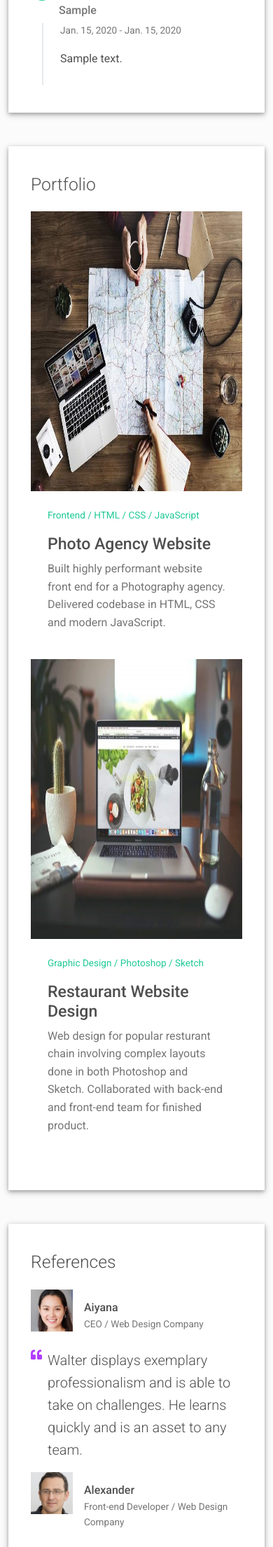
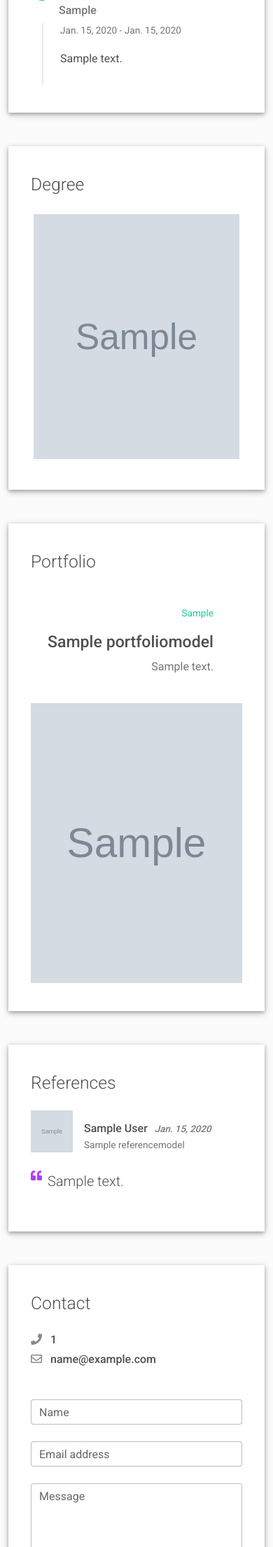
Before and after one commit to saeedrezaghazanfari/peaka-portfolio, a Django app: page / in a window 390 px wide. Shown: the part 1818-4029 px from the top of the page at 70% size. Run offline with Django 4.2, Linux system fonts and the light colour scheme; tables that the repository leaves empty hold one stand-in row (values such as "Sample post"); grey boxes marked "Sample" are stand-in pictures; one stand-in notice (Sample message) is shown; some libraries are stand-ins or nearby versions.

Commit message:
end of edit.

```diff
--- a/assets/css/main.css
+++ b/assets/css/main.css
@@ -1,4 +1,48 @@
 /* Timeline custom component */
+
+.wrapper-degree {
+  position: relative !important;
+}
+.degree-desc {
+  opacity: 0;
+  position: absolute !important;
+  inset: 0 !important;
+  background-color: rgba(0, 0, 0, 0.3);
+  transition: all 0.3s ease;
+}
+.degree-desc div {
+  position: absolute;
+  bottom: 7%;
+  left: 7%;
+}
+.degree-desc h3 { color: white; }
+.degree-desc p { color: white; font-size: 11pt; font-style: italic; }
+.wrapper-degree:hover .degree-desc {
+  opacity: 1;
+}
+.span-created {
+  font-size: 10pt;
+  margin-left: 10px;
+  font-style: italic;
+}
+.messages {
+  position: fixed;
+  top: 10px;
+  left: 10px;
+  z-index: 1000;
+}
+.messages .messages_msg {
+  padding: 1rem 2rem;
+  background-color: rgb(41, 40, 40);
+  color: white;
+}
+.fade-out-msg {
+  animation: fade-out 1s 5s ease-in forwards;
+}
+@keyframes fade-out {
+  50% {opacity: 1;}
+  100% {opacity: 0;}
+}
 .timeline-card {
   position: relative;
   margin-left: 16px; }
--- a/portfolio/models.py
+++ b/portfolio/models.py
@@ -73,7 +73,7 @@ class EducationModel(models.Model):
 class DegreeModel(models.Model):
     image = models.ImageField(upload_to=degree_image_path, verbose_name='Image')
     title = models.CharField(max_length=255, verbose_name='Title')
-    created = models.DateTimeField(verbose_name='Created')
+    created = models.DateField(verbose_name='Created')
 
     def __str__(self):
         return self.title
--- a/portfolio/templates/portfolio/home.html
+++ b/portfolio/templates/portfolio/home.html
@@ -1,4 +1,4 @@
-{% load static %}
+{% load static widget_tweaks %}
 
 <!DOCTYPE html>
 <html lang="en-US">
@@ -7,13 +7,16 @@
     <meta http-equiv="X-UA-Compatible" content="IE=edge">
     <meta name="viewport" content="width=device-width, initial-scale=1">
     <title>SaeedReza Ghazanfari</title>
-    <link rel="icon" href="{{ info.profile.url }}">
+    <link rel="icon" href="{% static 'images/logo.png' %}">
     <link rel="preconnect" href="https://fonts.gstatic.com" crossorigin="crossorigin"/>
     <link rel="preload" as="style" href="https://fonts.googleapis.com/css2?family=Poppins:wght@600&amp;family=Roboto:wght@300;400;500;700&amp;display=swap"/>
     <link rel="stylesheet" href="https://fonts.googleapis.com/css2?family=Poppins:wght@600&amp;family=Roboto:wght@300;400;500;700&amp;display=swap" media="print" onload="this.media='all'"/>
     <noscript>
       <link rel="stylesheet" href="https://fonts.googleapis.com/css2?family=Poppins:wght@600&amp;family=Roboto:wght@300;400;500;700&amp;display=swap"/>
     </noscript>
+    <!-- Leaflet API -->
+    <link rel="stylesheet" href="https://unpkg.com/leaflet@1.7.1/dist/leaflet.css" integrity="sha512-xodZBNTC5n17Xt2atTPuE1HxjVMSvLVW9ocqUKLsCC5CXdbqCmblAshOMAS6/keqq/sMZMZ19scR4PsZChSR7A==" crossorigin="" />
+    <script src="https://unpkg.com/leaflet@1.7.1/dist/leaflet.js" integrity="sha512-XQoYMqMTK8LvdxXYG3nZ448hOEQiglfqkJs1NOQV44cWnUrBc8PkAOcXy20w0vlaXaVUearIOBhiXZ5V3ynxwA==" crossorigin=""></script>
     <link href="{% static 'css/font-awesome/css/all.min.css' %}" rel="stylesheet">
     <link href="{% static 'css/mdb.min.css' %}" rel="stylesheet">
     <link href="{% static 'css/aos.css' %}" rel="stylesheet">
@@ -28,6 +31,13 @@
     </noscript>
   </head>
   <body class="bg-light" id="top">
+    {% if messages %}
+    <div class="messages">
+        {% for message in messages %}
+        <div class="messages_msg fade-out-msg">{{ message }}</div>
+        {% endfor %}
+    </div>
+    {% endif %}
     <header class="d-print-none">
       <div class="container text-center text-lg-left">
         <div class="pt-4 clearfix">
@@ -35,20 +45,28 @@
           <div class="site-nav">
             <nav role="navigation">
               <ul class="nav justify-content-center">
-                <li class="nav-item"><a class="nav-link" href="#about" title="About"><span class="menu-title">About</span></a>
-                </li>
-                <li class="nav-item"><a class="nav-link" href="#skills" title="Skills"><span class="menu-title">Skills</span></a>
-                </li>
-                <li class="nav-item"><a class="nav-link" href="#experience" title="Experience"><span class="menu-title">Experience</span></a>
-                </li>
-                <li class="nav-item"><a class="nav-link" href="#education" title="Education"><span class="menu-title">Education</span></a>
-                </li>
-                <li class="nav-item"><a class="nav-link" href="#portfolio" title="Portfolio"><span class="menu-title">Portfolio</span></a>
-                </li>
-                <li class="nav-item"><a class="nav-link" href="#references" title="References"><span class="menu-title">References</span></a>
-                </li>
-                <li class="nav-item"><a class="nav-link" href="#contact" title="Contact"><span class="menu-title">Contact</span></a>
-                </li>
+                {% if info %}
+                <li class="nav-item"><a class="nav-link" href="#about" title="About"><span class="menu-title">About</span></a></li>
+                {% endif %}
+                {% if skills1 %}
+                <li class="nav-item"><a class="nav-link" href="#skills" title="Skills"><span class="menu-title">Skills</span></a></li>
+                {% endif %}
+                {% if exps %}
+                <li class="nav-item"><a class="nav-link" href="#experience" title="Experience"><span class="menu-title">Experience</span></a></li>
+                {% endif %}
+                {% if edus %}
+                <li class="nav-item"><a class="nav-link" href="#education" title="Education"><span class="menu-title">Education</span></a></li>
+                {% endif %}
+                {% if degrees %}
+                <li class="nav-item"><a class="nav-link" href="#degree" title="Degree"><span class="menu-title">Degree</span></a></li>
+                {% endif %}
+                {% if ports %}
+                <li class="nav-item"><a class="nav-link" href="#portfolio" title="Portfolio"><span class="menu-title">Portfolio</span></a></li>
+                {% endif %}
+                {% if refs %}
+                <li class="nav-item"><a class="nav-link" href="#references" title="References"><span class="menu-title">References</span></a></li>
+                {% endif %}
+                <li class="nav-item"><a class="nav-link" href="#contact" title="Contact"><span class="menu-title">Contact</span></a></li>
               </ul>
             </nav>
           </div>
@@ -198,95 +216,114 @@
     </div>
   </div>
   {% endif %}
+  {% if degrees %}
+  <div class="shadow-1-strong bg-white my-5 p-5 d-print-none" id="degree">
+    <div class="portfolio-section">
+      <h2 class="h2 fw-light mb-4">Degree</h2>
+      <div class="row g-0 portfolio-reverse">
+        {% for degree in degrees %}
+        <div class="col-md-6">
+          <div class="m-1 wrapper-degree">
+            <img class="img-fluid" src="{{ degree.image.url }}" style="width: 100%; height: 350px;"/>
+            <div class="degree-desc p-4">
+              <div>
+                <h3>{{ degree.title }}</h3>
+                <p>{{ degree.created }}</p>
+              </div>
+            </div>
+          </div>
+        </div>
+        {% endfor %}
+      </div>
+    </div>
+  </div>
+  {% endif %}
   {% if ports %}
   <div class="shadow-1-strong bg-white my-5 p-5 d-print-none" id="portfolio">
     <div class="portfolio-section">
       <h2 class="h2 fw-light mb-4">Portfolio</h2>
-
-      <div class="row g-0">
-        <div class="col-md-6"><a href="https://dribbble.com/" target="_blank"><img class="img-fluid" src="{% static 'images/project-1.jpg' %}" style="width: 100%; height: 400px;"/></a></div>
-        <div class="col-md-6 d-flex align-items-center" data-aos="fade-left" data-aos-delay="100">
-          <div class="m-4 mt-md-2">
-            <p class="text-teal text-small">Frontend / HTML / CSS / JavaScript</p>
-            <h3>Photo Agency Website</h3>
-            <p class="text-muted">Built highly performant website front end for a Photography agency. Delivered codebase in HTML, CSS and modern JavaScript.</p>
+      {% for port in ports %}
+      <div class="row g-0 {% cycle '' 'portfolio-reverse' %}">
+        {% if not forloop.counter0|divisibleby:"2" %}
+        <div class="col-md-6"><a href="" target="_blank"><img class="img-fluid" src="{{ port.image.url }}" style="width: 100%; height: 400px;"/></a></div>
+        {% endif %}
+        <div class="col-md-6 d-flex align-items-center" data-aos="{% cycle 'fade-right' 'fade-left' %}" data-aos-delay="100">
+          <div class="m-4 mt-md-2 {% cycle 'text-end' '' %}">
+            <p class="text-teal text-small">{{ port.techs }}</p>
+            <h3>{{ port.title }}</h3>
+            <p class="text-muted">{{ port.description }}</p>
           </div>
         </div>
+        {% if forloop.counter0|divisibleby:"2" %}
+        <div class="col-md-6"><a href="" target="_blank"><img class="img-fluid" src="{{ port.image.url }}" style="width: 100%; height: 400px;"/></a></div>
+        {% endif %}
       </div>
-
-      <div class="row g-0 portfolio-reverse">
-        <div class="col-md-6 d-flex align-items-center" data-aos="fade-right" data-aos-delay="100">
-          <div class="m-4 mt-md-2 text-end">
-            <p class="text-teal text-small">Graphic Design / Photoshop / Sketch</p>
-            <h3>Restaurant Website Design</h3>
-            <p class="text-muted">Web design for popular resturant chain involving complex layouts done in both Photoshop and Sketch. Collaborated with back-end and front-end team for finished product.</p>
-          </div>
-        </div>
-        <div class="col-md-6"><a href="https://www.behance.net/" target="_blank"><img class="img-fluid" src="{% static 'images/project-2.jpg' %}" style="width: 800px; height: 400px;"/></a></div>
-      </div>
-
+      {% endfor %}
     </div>
   </div>
   {% endif %}
+  {% if refs %}
   <div class="shadow-1-strong bg-white my-5 p-5" id="references">
     <div class="reference-section">
       <h2 class="h2 fw-light mb-4">References</h2>
       <div class="row">
+        {% for ref in refs %}
         <div class="col-md-6">
           <div class="d-flex mb-2">
-            <div class="avatar"><img src="{% static 'images/reference-image-1.jpg' %}" width="60" height="60"/></div>
+            <div class="avatar"><img src="{{ ref.profile.url }}" style="height: 60px; width: 60px;"/></div>
             <div class="header-bio m-3 mb-0">
-              <h3 class="h6 mb-1" data-aos="fade-left" data-aos-delay="0">Aiyana</h3>
-              <p class="text-muted text-small" data-aos="fade-left" data-aos-delay="100">CEO / Web Design Company</p>
+              <h3 class="h6 mb-1" data-aos="fade-left" data-aos-delay="0">{{ ref.full_name }}<span class="text-muted span-created">{{ ref.created }}</span></h3>
+              <p class="text-muted text-small" data-aos="fade-left" data-aos-delay="100">{{ ref.ref_title }}</p>
             </div>
           </div>
           <div class="d-flex"><i class="text-secondary fas fa-quote-left"></i>
-            <p class="lead mx-2" data-aos="fade-left" data-aos-delay="100">Walter displays exemplary professionalism and is able to take on challenges. He learns quickly and is an asset to any team.</p>
+            <p class="lead mx-2" data-aos="fade-left" data-aos-delay="100">{{ ref.description }}</p>
           </div>
         </div>
-        <div class="col-md-6">
-          <div class="d-flex mb-2">
-            <div class="avatar"><img src="{% static 'images/reference-image-2.jpg' %}" width="60" height="60"/></div>
-            <div class="header-bio m-3 mb-0">
-              <h3 class="h6 mb-1" data-aos="fade-left" data-aos-delay="0">Alexander</h3>
-              <p class="text-muted text-small" data-aos="fade-left" data-aos-delay="100">Front-end Developer / Web Design Company</p>
-            </div>
-          </div>
-          <div class="d-flex"><i class="text-secondary fas fa-quote-left"></i>
-            <p class="lead mx-2" data-aos="fade-left" data-aos-delay="100">Walter is a great co-worker and problem solver. He is quick to extend his helping hand and makes a good team player.</p>
+        {% endfor %}
       </div>
     </div>
   </div>
-    </div>
-  </div>
+  {% endif %}
   <div class="shadow-1-strong bg-white my-5 p-5" id="contact">
     <div class="contant-section">
       <h2 class="h2 fw-light text mb-4">Contact</h2>
       <div class="row mb-4">
         <div class="col-md-5" data-aos="fade-left" data-aos-delay="200">
           <div class="mt-1">
-            <div class="h6"><i class="fas fa-phone pe-2 text-muted" style="width:24px;opacity:0.85;"></i> +0718-111-0011</div>
-            <div class="h6"><i class="far fa-envelope pe-2 text-muted" style="width:24px;opacity:0.85;"></i> walter@company.com</div>
+            <div class="h6"><i class="fas fa-phone pe-2 text-muted" style="width:24px;opacity:0.85;"></i> {{ info.phone }}</div>
+            <div class="h6"><i class="far fa-envelope pe-2 text-muted" style="width:24px;opacity:0.85;"></i> {{ info.email }}</div>
           </div>
-          <div class="mt-5 d-print-none"><form action="https://formspree.io/your@email.com"
-    method="POST">
+          <div class="mt-5 d-print-none">
+            <form method="POST" novalidate>
+              {% csrf_token %}
               <div class="form-outline mb-4">
-    <input type="text" id="name" class="form-control" required/>
+                {% render_field form.name id="name" class="form-control" required="" %}
                 <label class="form-label" for="name">Name</label>
               </div>
               <div class="form-outline mb-4">
-    <input type="email" id="email" class="form-control" required/>
+                {% render_field form.email_address id="email" class="form-control" required="" %}
                 <label class="form-label" for="email">Email address</label>
               </div>
               <div class="form-outline mb-4">
-    <textarea class="form-control" style="resize: none;" id="message" rows="4" required></textarea>
+                {% render_field form.message id="message" class="form-control" style="resize: none;" rows="4" required="" %}
                 <label class="form-label" for="message">Message</label>
               </div>
+              {% for err in form.name.errors %}<p class="text-danger">{{ err }}</p>{% endfor %}
+              {% for err in form.email_address.errors %}<p class="text-danger">{{ err }}</p>{% endfor %}
+              {% for err in form.name.message %}<p class="text-danger">{{ err }}</p>{% endfor %}
               <button class="btn btn-info btn-block mb-4" type="submit">Send</button>
             </form>
           </div>
         </div>
-        <div class="col-md-7 d-print-none" data-aos="zoom-in" data-aos-delay="100"><iframe src="https://www.google.com/maps/embed?pb=!1m18!1m12!1m3!1d496.9774799129763!2d-73.98032087190995!3d40.765927126473905!2m3!1f0!2f0!3f0!3m2!1i1024!2i768!4f13.1!3m3!1m2!1s0x89c258f9cfcb250d%3A0xdb570ddcb766e3a8!2sNew%20York%20City%20Center!5e0!3m2!1sen!2sin!4v1614183731149!5m2!1sen!2sin" width="500" height="400" style="border:0;width:100%;" allowfullscreen="" loading="lazy"></iframe></div>
+        <div class="col-md-7 d-print-none" data-aos="zoom-in" data-aos-delay="100">
+          {% if info.x and info.y %}<div id="map" style="height: 450px;"></div>{% endif %}
+          <script>
+            var map = L.map('map').setView([{{ info.x }}, {{ info.y }}], 13);
+            L.tileLayer('https://{s}.tile.openstreetmap.org/{z}/{x}/{y}.png', {}).addTo(map);
+            L.marker([{{ info.x }}, {{ info.y }}]).addTo(map).bindPopup("Im Here!").openPopup();
+          </script>
+        </div>
       </div>
     </div>
   </div>
@@ -295,24 +332,21 @@
     <footer class="pt-4 pb-4 text-muted text-center d-print-none">
       <div class="container">
         <div class="my-3">
-          <div class="h4">Walter Patterson</div>
+          <div class="h4">{{ info.fullname }}</div>
           <div class="footer-nav">
             <nav role="navigation">
               <ul class="nav justify-content-center">
-                <li class="nav-item"><a class="nav-link" href="https://twitter.com/templateflip" title="Twitter"><i class="fab fa-twitter"></i><span class="menu-title sr-only">Twitter</span></a>
-                </li>
-                <li class="nav-item"><a class="nav-link" href="https://www.facebook.com/templateflip" title="Facebook"><i class="fab fa-facebook"></i><span class="menu-title sr-only">Facebook</span></a>
-                </li>
-                <li class="nav-item"><a class="nav-link" href="https://www.instagram.com/templateflip" title="Instagram"><i class="fab fa-instagram"></i><span class="menu-title sr-only">Instagram</span></a>
-                </li>
-                <li class="nav-item"><a class="nav-link" href="https://github.com/templateflip" title="Github"><i class="fab fa-github"></i><span class="menu-title sr-only">Github</span></a>
+                {% if links.linkedin %}<li class="nav-item"><a class="nav-link" href="{{ links.linkedin }}" title="LinkedIn"><i class="fab fa-linkedin"></i><span class="menu-title sr-only">LinkedIn</span></a></li>{% endif %}
+                {% if links.instagram %}<li class="nav-item"><a class="nav-link" href="{{ links.instagram }}" title="Instagram"><i class="fab fa-instagram"></i><span class="menu-title sr-only">Instagram</span></a></li>{% endif %}
+                {% if links.github %}<li class="nav-item"><a class="nav-link" href="{{ links.github }}" title="Github"><i class="fab fa-github"></i><span class="menu-title sr-only">Github</span></a></li>{% endif %}
+                {% if links.telegram %}<li class="nav-item"><a class="nav-link" href="{{ links.telegram }}" title="Telegram"><i class="fab fa-telegram"></i><span class="menu-title sr-only">Telegram</span></a></li>{% endif %}
                 </li>
               </ul>
             </nav>
           </div>
         </div>
         <div class="text-small">
-          <div class="mb-1">&copy; Material Resume. All rights reserved.</div>
+          <div class="mb-1">&copy; Material Resume</div>
           <div>Design - <a href="https://templateflip.com/" target="_blank">TemplateFlip</a></div>
         </div>
       </div>
--- a/portfolio/views.py
+++ b/portfolio/views.py
@@ -1,4 +1,5 @@
-from django.shortcuts import render
+from django.shortcuts import redirect, render
+from django.contrib import messages
 from .forms import ContactForm
 from .models import (
     InfoModel,
@@ -8,16 +9,19 @@ from .models import (
     DegreeModel,
     PortfolioModel,
     ReferenceModel,
-    LinksModel,
-    ContactModel,
+    LinksModel
 )
 
 
+# url: /
 def home_page(request):
     contact_form = ContactForm(request.POST or None)
 
     if request.POST:
-        pass
+        if contact_form.is_valid():
+            contact_form.save()
+            messages.success(request, 'Thank You for Submission!')
+            return redirect('/')
 
     return render(request, 'portfolio/home.html', {
         'info': InfoModel.objects.last(),
@@ -26,8 +30,8 @@ def home_page(request):
         'skills2': SkillModel.objects.all()[SkillModel.objects.count()/2:],
         'exps': ExperienceModel.objects.all(),
         'edus': EducationModel.objects.all(),
-        # 'degrees': DegreeModel.objects.all(),
+        'degrees': DegreeModel.objects.all(),
         'ports': PortfolioModel.objects.all(),
-        # 'refs': ReferenceModel.objects.all(),
-        # 'form': contact_form,
+        'refs': ReferenceModel.objects.all()[:2],
+        'form': contact_form,
     })
--- a/requirements.txt
+++ b/requirements.txt
@@ -1,6 +1,8 @@
 asgiref==3.5.2
 backports.zoneinfo==0.2.1
 Django==4.1
+django-cleanup==6.0.0
+django-widget-tweaks==1.4.12
 Pillow==9.2.0
 sqlparse==0.4.2
 tzdata==2022.2
```
Also changed, not shown: App_Config/settings.py (+6 -14 lines), assets/images/avatar.jpg (deleted), assets/images/logo.png (added), assets/images/project-1.jpg (deleted), assets/images/project-2.jpg (deleted), assets/images/project-3.jpg (deleted), assets/images/reference-image-1.jpg (deleted), assets/images/reference-image-2.jpg (deleted), portfolio/migrations/0001_initial.py, portfolio/migrations/0002_alter_skillmodel_options_and_more.py (deleted), 1 other file. Lines whose indentation alone changed are shown as unchanged.
